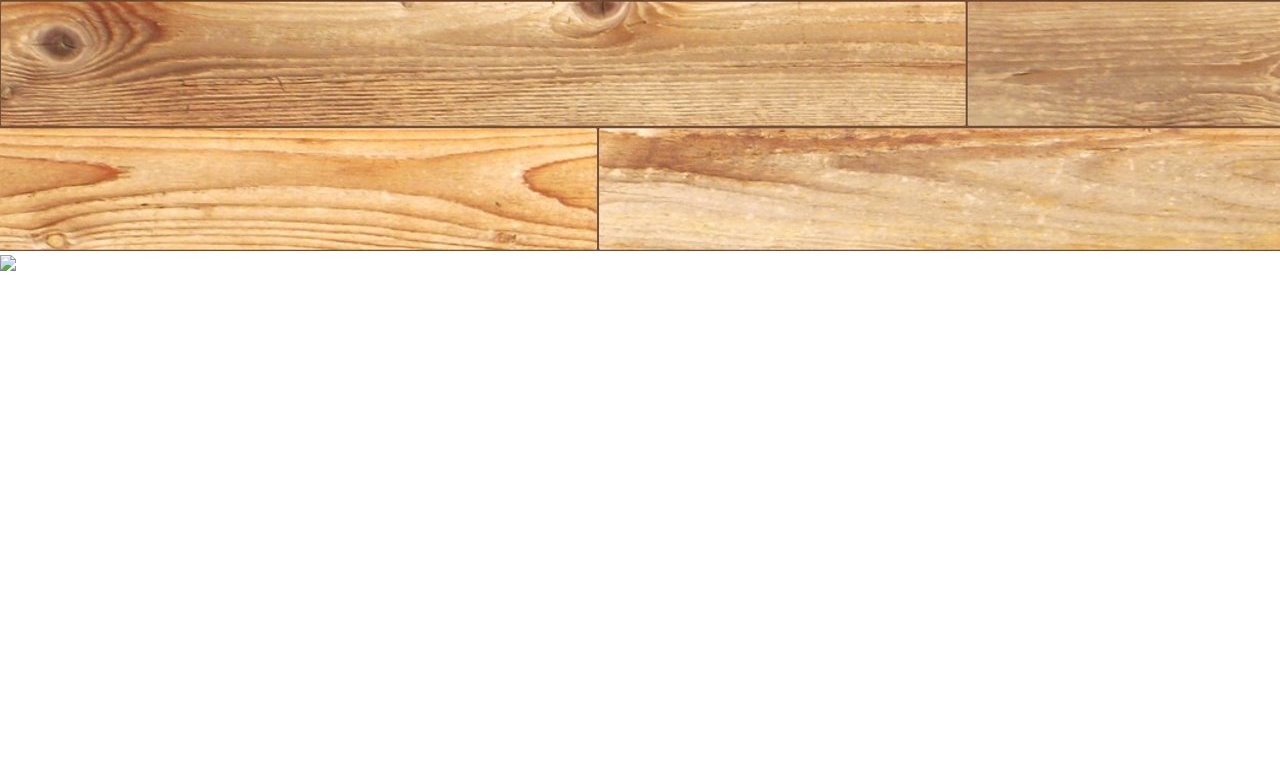
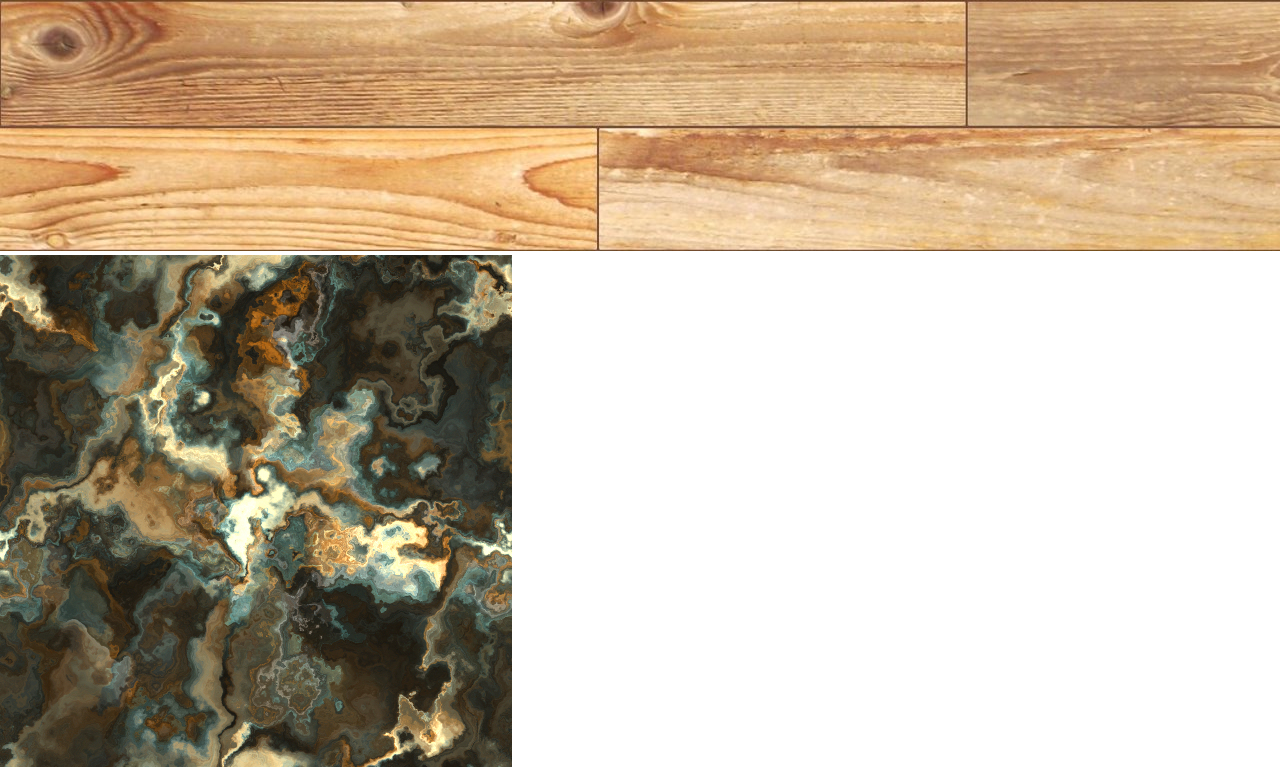
Before and after one commit to PilgrimXGod/lab1, a plain HTML site: page arjs.html in a window 1280 px wide. Shown: the part 773-1544 px from the top of the page. Before the commit the page ends 1048 px from the top, so only its background shows below. Drawn offline with Linux system fonts and the light colour scheme.

Commit message:
png to jpg

```diff
--- a/arjs.html
+++ b/arjs.html
@@ -12,7 +12,7 @@
         <!-- Завантажуємо ассети -->
         <a-assets>
             <img id="woodTexture" src="assets/wood.jpg">
-            <img id="metalTexture" src="assets/noise.png">
+            <img id="metalTexture" src="assets/noise.jpg">
         </a-assets>
 
         <!-- Маркер, до якого прив'язується сцена -->
```
Also changed, not shown: mindar.html (+1 -1 lines), vr.html (+1 -1 lines).
